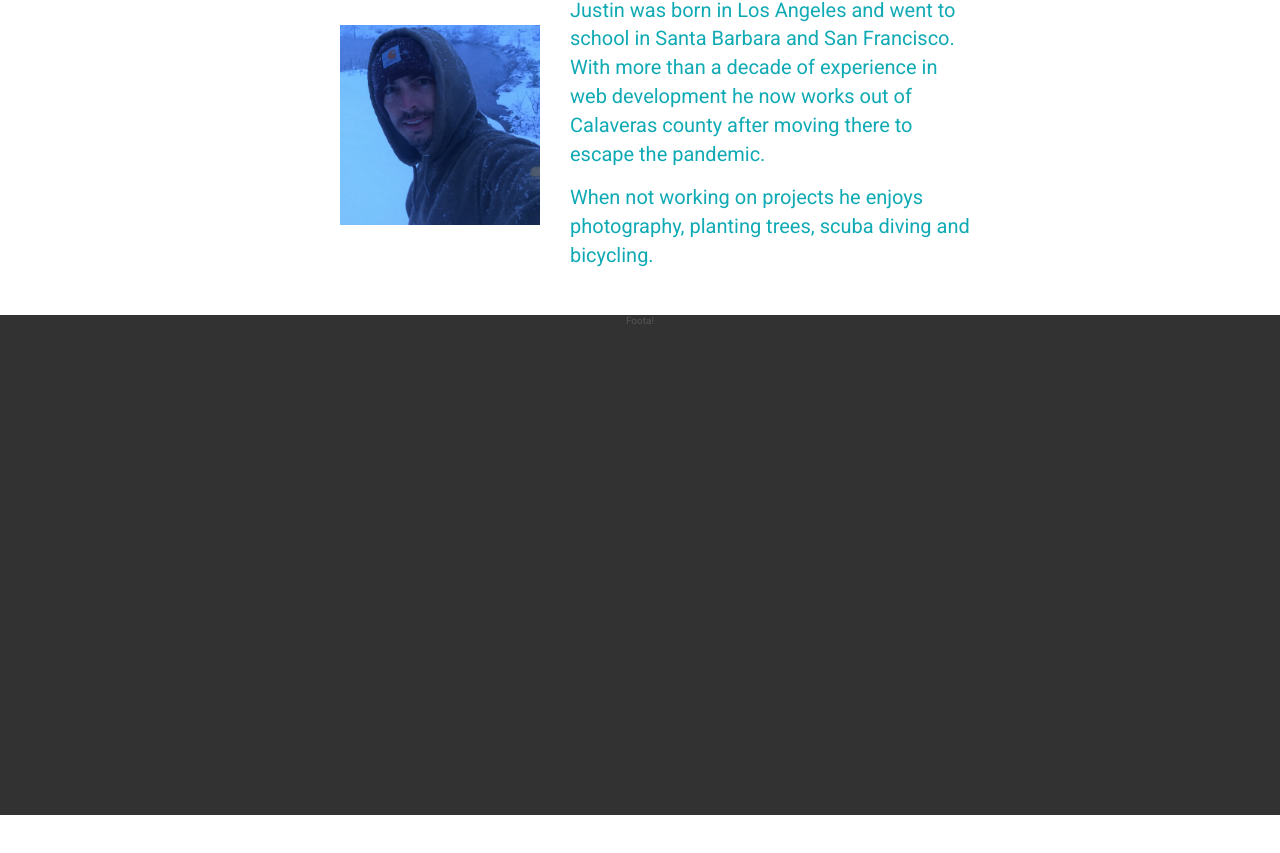
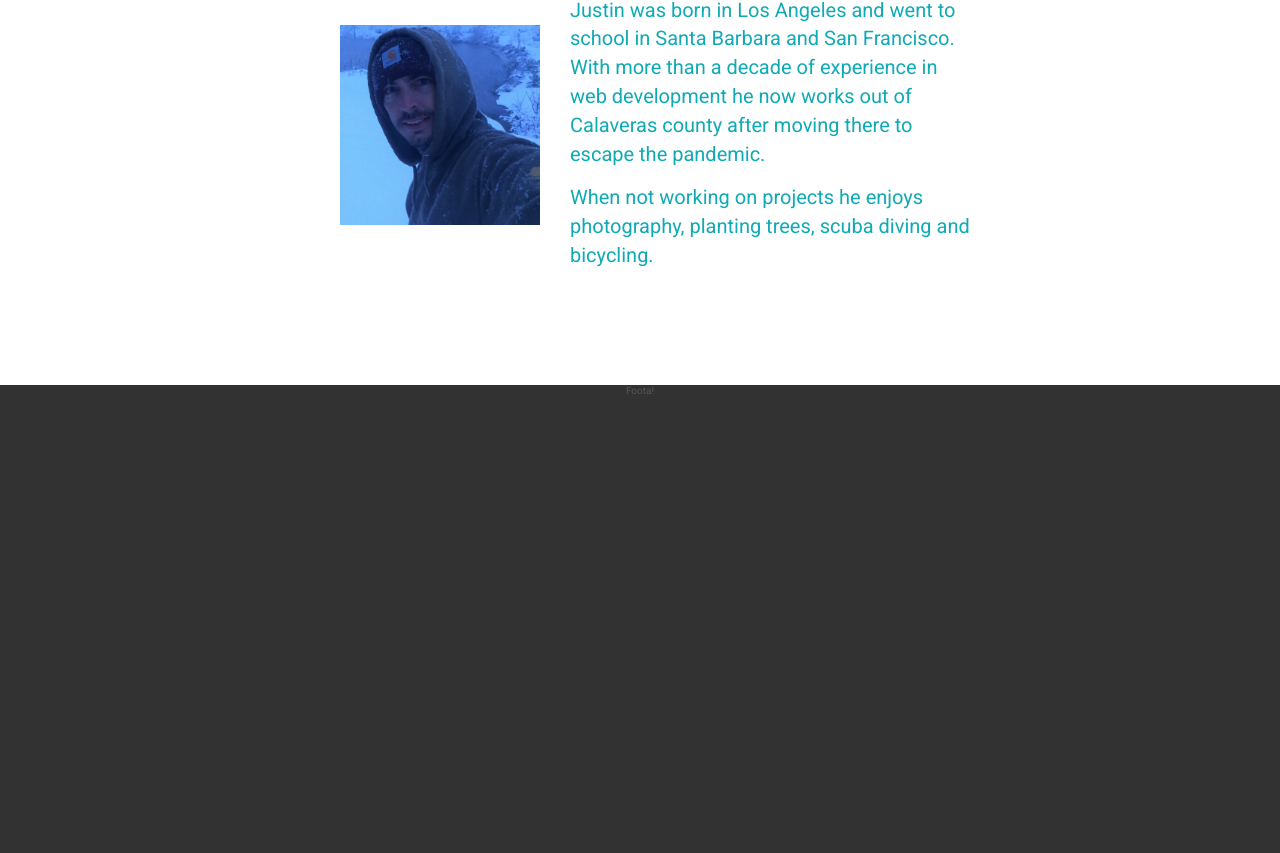
Before and after one commit to JSitter/jaytria-blog, a React (Create React App) app: page / in a window 1280 px wide. Shown: the part 1182-2035 px from the top of the page. Before the commit the page ends 1997 px from the top, so only its background shows below. Built offline with nearby package versions, Linux system fonts and the light colour scheme; no server answers.

Commit message:
Add margin to top of footer

```diff
--- a/src/css/Footer.css
+++ b/src/css/Footer.css
@@ -102,6 +102,7 @@ footer {
   background-color: #323232;
   color: #555;
   height: 500px;
+  margin-top: 100px;
 }
 
 footer {
--- a/src/scss/Footer.scss
+++ b/src/scss/Footer.scss
@@ -4,6 +4,7 @@ footer {
     background-color: $dbrown;
     color: #555;
     height: 500px;
+    margin-top: 100px;
 }
 
 footer {
```
